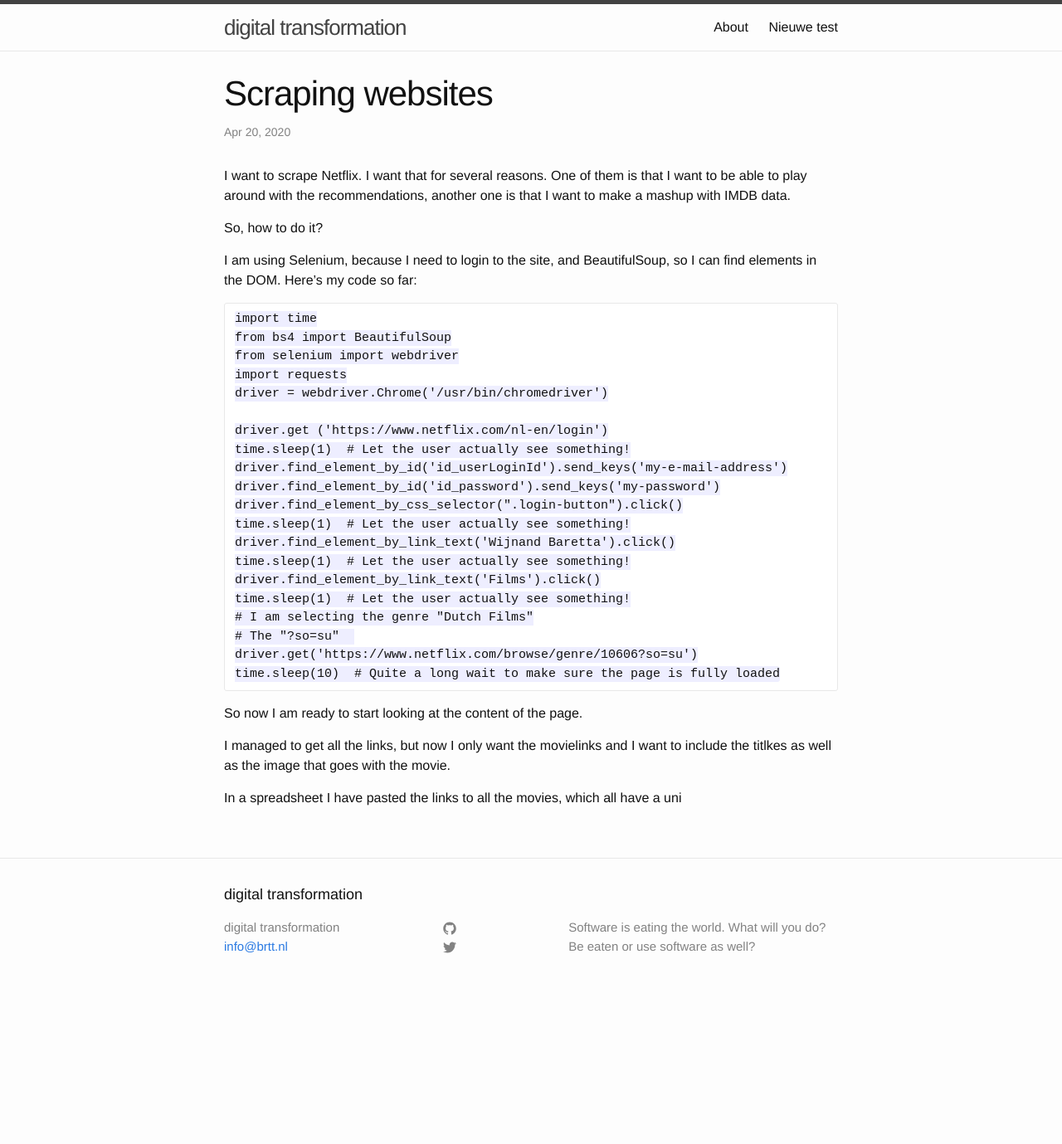
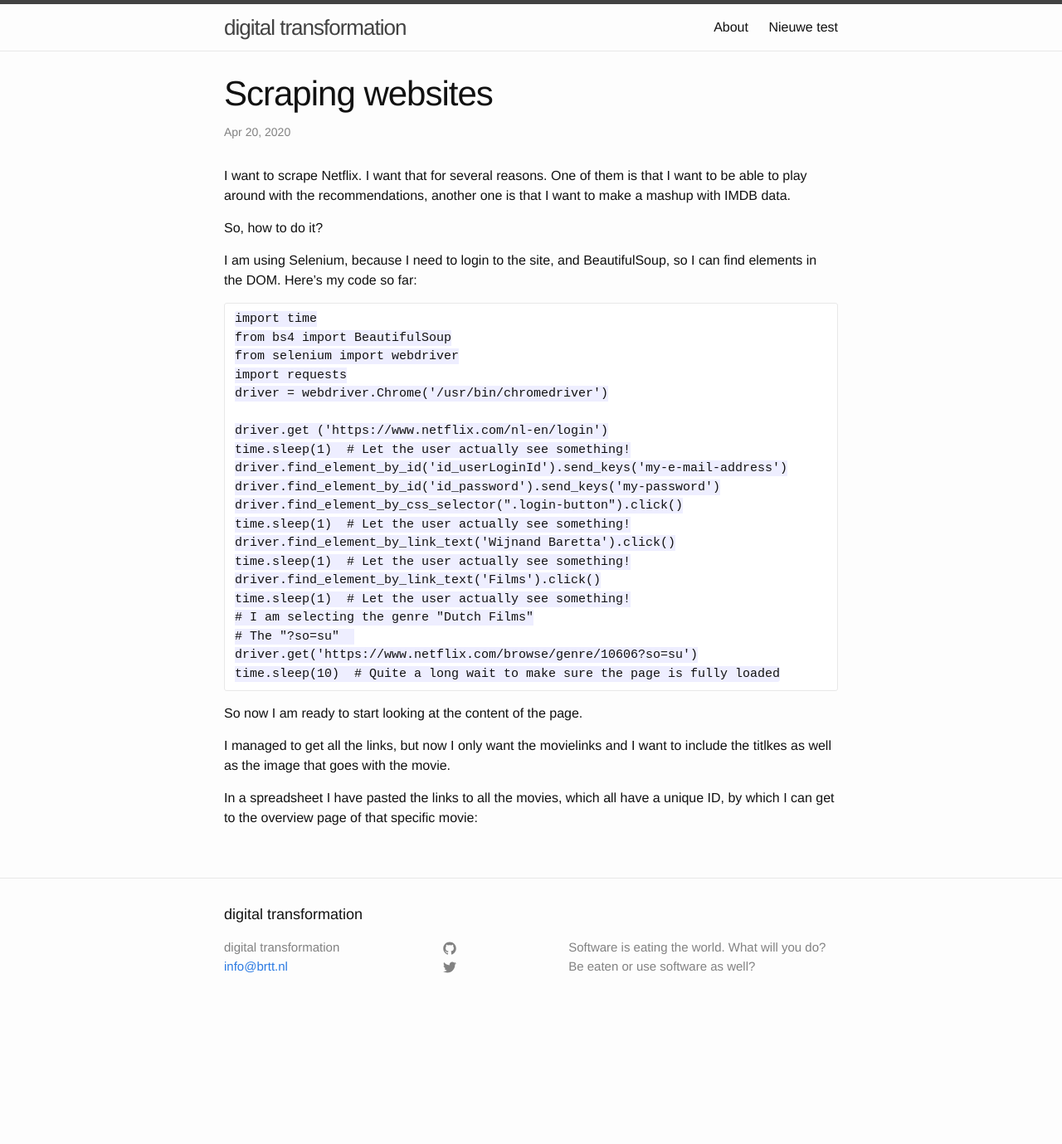
Before and after one commit to wijnandb/wijnandb.github.io, a Jekyll site: the page built from _posts/2020-4-20-scraping-websites.md, in a window 1280 px wide. Shown: the whole page at 83% size. Built offline with Jekyll 4.4.1, drawn with Linux system fonts in a browser that asks for light colours; our own code applies the rules of GitHub Pages for plain Markdown files; before the commit the page ends 1355 px from its top, so only the background shows below that.

Commit message:
_posts/2020-4-20-scraping-websites.md updated from https://stackedit.io/

```diff
--- a/_posts/2020-4-20-scraping-websites.md
+++ b/_posts/2020-4-20-scraping-websites.md
@@ -37,9 +37,11 @@
 
 I managed to get all the links, but now I only want the movielinks and I want to include the titlkes as well as the image that goes with the movie.
 
-In a spreadsheet I have pasted the links to all the movies, which all have a uni
+In a spreadsheet I have pasted the links to all the movies, which all have a unique ID, by which I can get to the overview page of that specific movie:
+
+
 
 <!--stackedit_data:
-eyJoaXN0b3J5IjpbNTI5MzE1Mzk2LDQ1MTYzODkyNCwtMTE2Nz
-g0MTM2OV19
+eyJoaXN0b3J5IjpbLTExNDk0NTgzNTMsNDUxNjM4OTI0LC0xMT
+Y3ODQxMzY5XX0=
 -->
```
